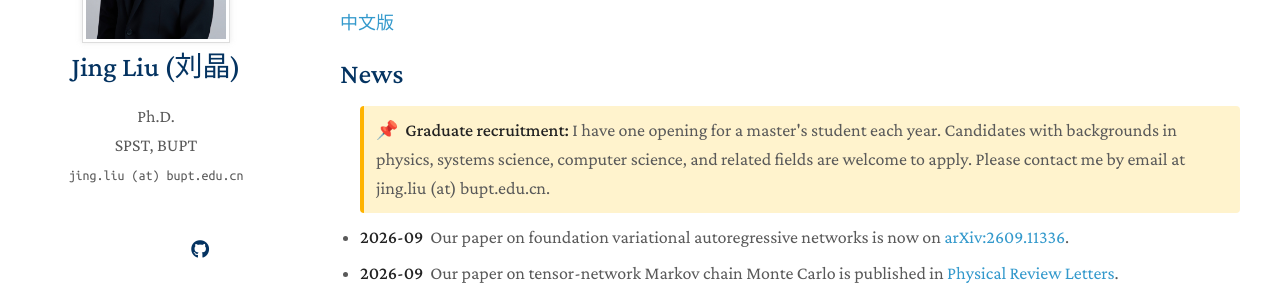
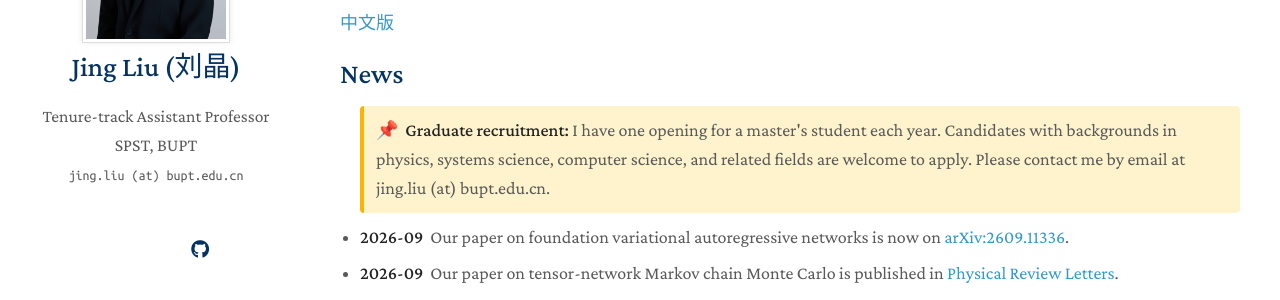
Before and after one commit to bnuliujing/bnuliujing.github.io, a Jekyll site: the page built from index.md, in a window 1280 px wide. Shown: the part 246-546 px from the top of the page. Built offline with Jekyll 4.4.1, drawn with Linux system fonts in a browser that asks for light colours; a style sheet for code colours, icons or effects is not loaded.

Commit message:
fix job title: tenure-track assistant professor, not Ph.D. student
Co-Authored-By: Claude Code <noreply@anthropic.com>

```diff
--- a/_config.yml
+++ b/_config.yml
@@ -1,13 +1,13 @@
 # Basic Information
 title: Jing Liu (刘晶)
-position: Ph.D.
+position: Tenure-track Assistant Professor
 affiliation: SPST, BUPT
 email: jing.liu (at) bupt.edu.cn
 
 # Search Engine Optimization (SEO)
 # The following information is used to improve the website traffic from search engines, e.g., Google.
 keywords: Jing Liu, tensor networks, Markov chain Monte Carlo, statistical physics, machine learning
-description: Personal homepage of Jing Liu, Ph.D. student at SPST, BUPT. Research on tensor networks, Markov chain Monte Carlo, statistical physics, and machine learning.
+description: Personal homepage of Jing Liu, Assistant Professor at SPST, BUPT. Research on tensor networks, Markov chain Monte Carlo, statistical physics, and machine learning.
 canonical: https://bnuliujing.github.io/
 
 # Links
```
Also changed, not shown: CLAUDE.md (+1 -1 lines), README.md.
